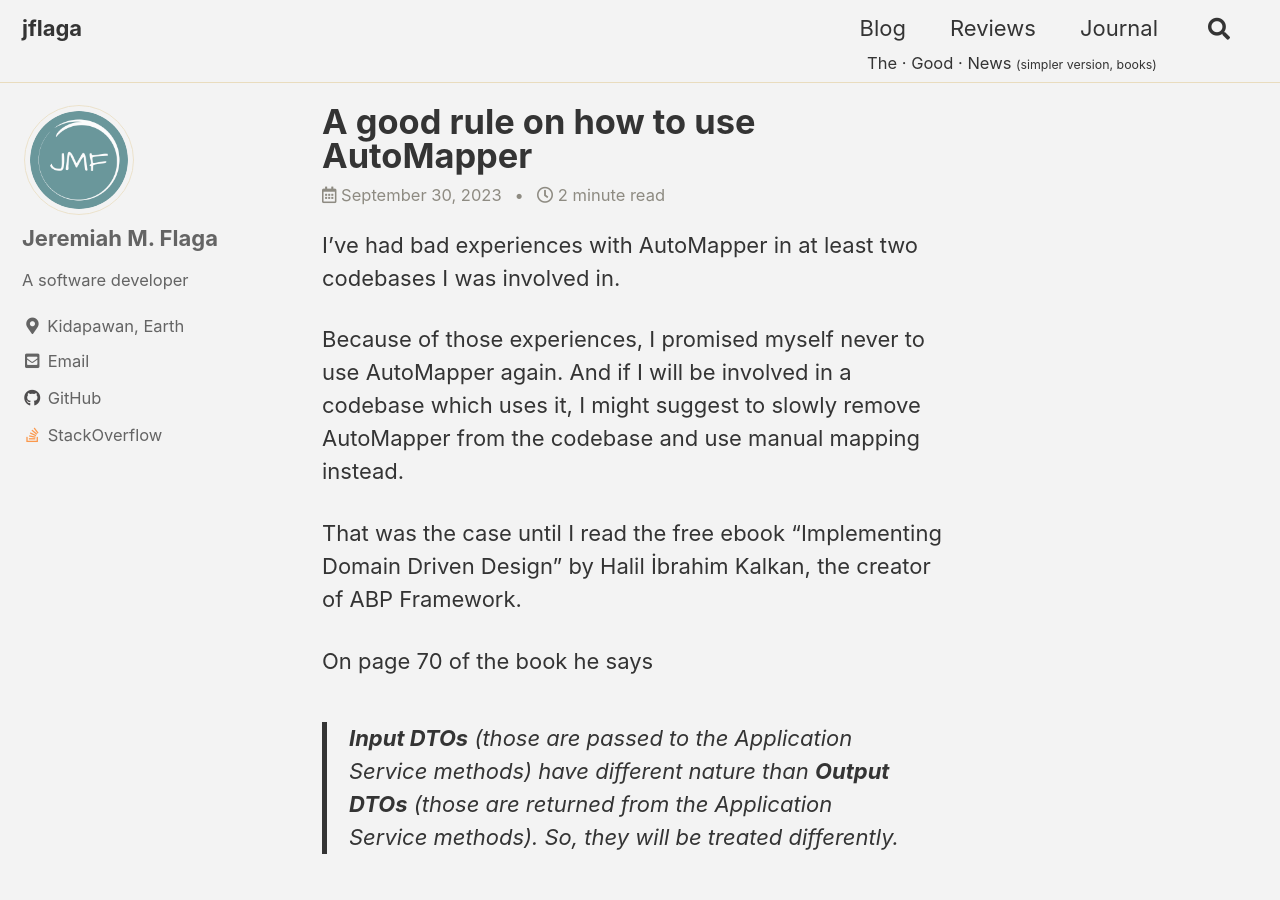
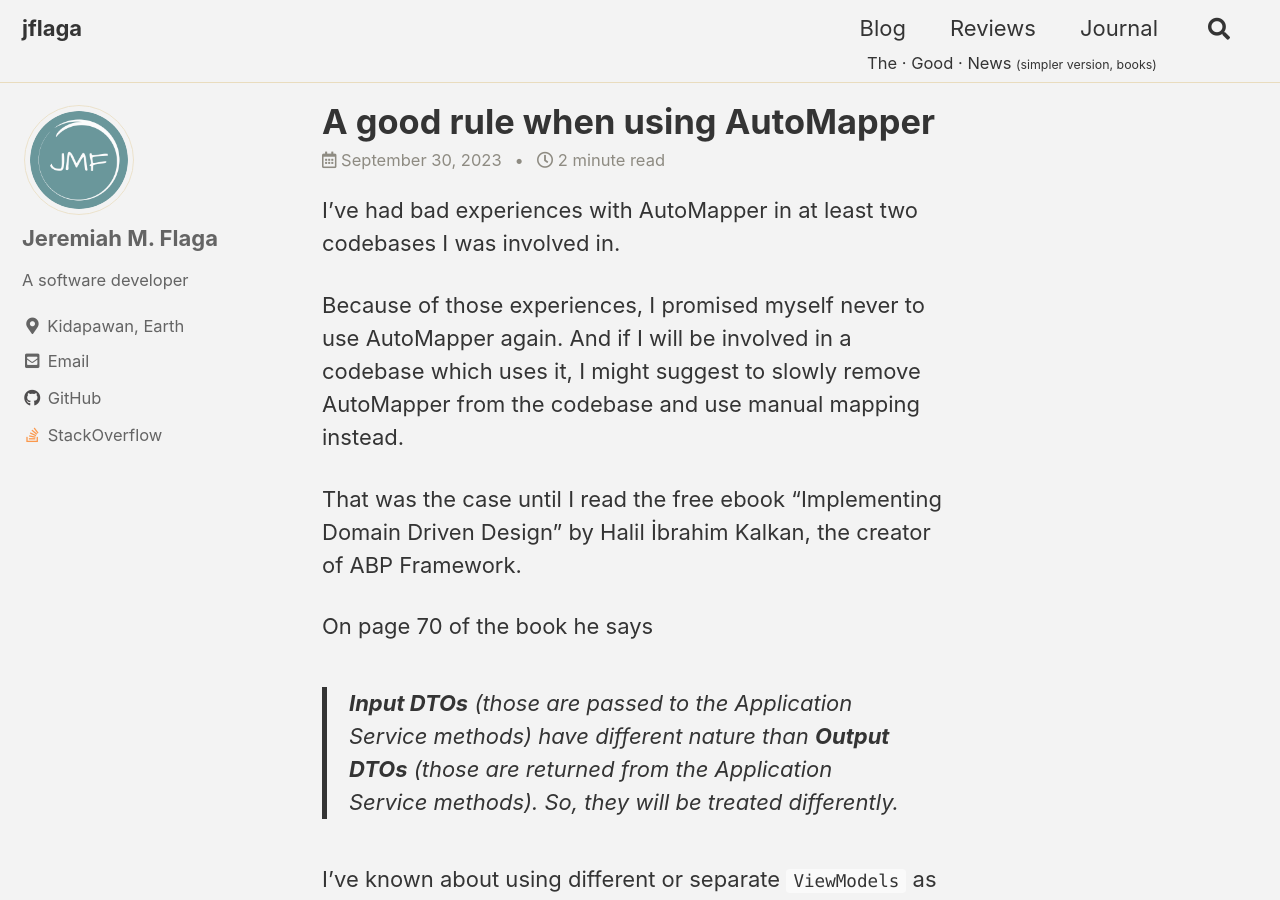
Before and after one commit to jflaga/jflaga.github.io, a Jekyll site: the page built from _posts/2023/2023-09-30-a-good-rule-when-using-AutoMapper-10da79a.md, in a window 1280 px wide and 900 px high. Built offline with Jekyll 4.4.1, drawn with Linux system fonts in a browser that asks for light colours; cached includes are drawn as plain includes; comment, search, counter and statistics services are not loaded.

Commit message:
blog: changed title of post on AutoMapper

```diff
--- a/_posts/2023/2023-09-30-a-good-rule-on-how-to-use-AutoMapper-10da79a.md
+++ b/_posts/2023/2023-09-30-a-good-rule-when-using-AutoMapper-10da79a.md
@@ -1,5 +1,5 @@
 ---
-title: "A good rule on how to use AutoMapper"
+title: "A good rule when using AutoMapper"
 excerpt: ""
 date: 2023-09-30 12:00:00 AM UTC
 date_last_modified:
```
